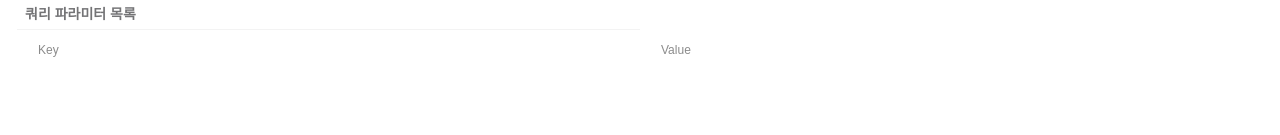
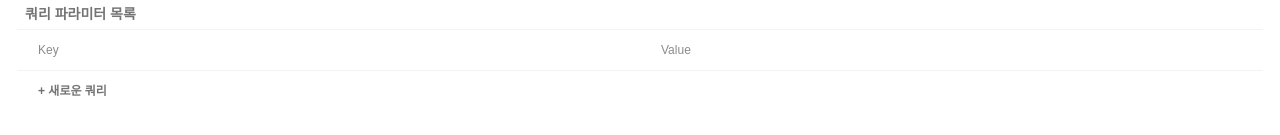
Before and after one commit to hyeongyuan/dulink, a Next.js app: page / in a window 1280 px wide. Shown: the part 185-320 px from the top of the page. Built offline with nearby package versions, Linux system fonts and the light colour scheme.

Commit message:
update: 쿼리 열 추가하는 기능 추가

```diff
--- a/src/components/QueryTable.tsx
+++ b/src/components/QueryTable.tsx
@@ -5,7 +5,7 @@ import { useLinkActions, useLinkQueries } from "@/stores/linkStore";
 
 export function QueryTable() {
   const queries = useLinkQueries();
-  const { setQueryValue } = useLinkActions();
+  const { addEmptyQuery, setQueryValue } = useLinkActions();
 
   const handleInputChange = (event: ChangeEvent<HTMLInputElement>) => {
     setQueryValue(event.target.name, event.target.value);
@@ -18,8 +18,7 @@ export function QueryTable() {
         <table className="table table-xs">
           <thead>
             <tr>
-              <th>쿼리 파라미터 목록</th>
-              {/* <th></th> */}
+              <th colSpan={2}>쿼리 파라미터 목록</th>
             </tr>
           </thead>
           <tbody>
@@ -50,6 +49,15 @@ export function QueryTable() {
               );
             })}
           </tbody>
+          <tfoot>
+            <tr>
+              <td className="w-full" colSpan={2}>
+                <button type="button" className="btn btn-ghost btn-sm w-full justify-start" onClick={addEmptyQuery}>
+                  + 새로운 쿼리
+                </button>
+              </td>
+            </tr>
+          </tfoot>
         </table>
       </div>
     </div>
--- a/src/stores/linkStore.ts
+++ b/src/stores/linkStore.ts
@@ -6,6 +6,7 @@ interface LinkStore {
   queries: Query[];
   actions: {
     setValue: (newValue: string) => void;
+    addEmptyQuery: () => void;
     setQueryValue: (name: string, newValue: string) => void;
   };
 }
@@ -18,6 +19,12 @@ const useLinkStore = create<LinkStore>((set, get) => ({
       set({
         value: newValue,
         queries: extractQueries(newValue),
+      });
+    },
+    addEmptyQuery: () => {
+      const { queries } = get();
+      set({
+        queries: [...queries, { name: '', value: '' }],
       });
     },
     setQueryValue: (name: string, newValue: string) => {
```
